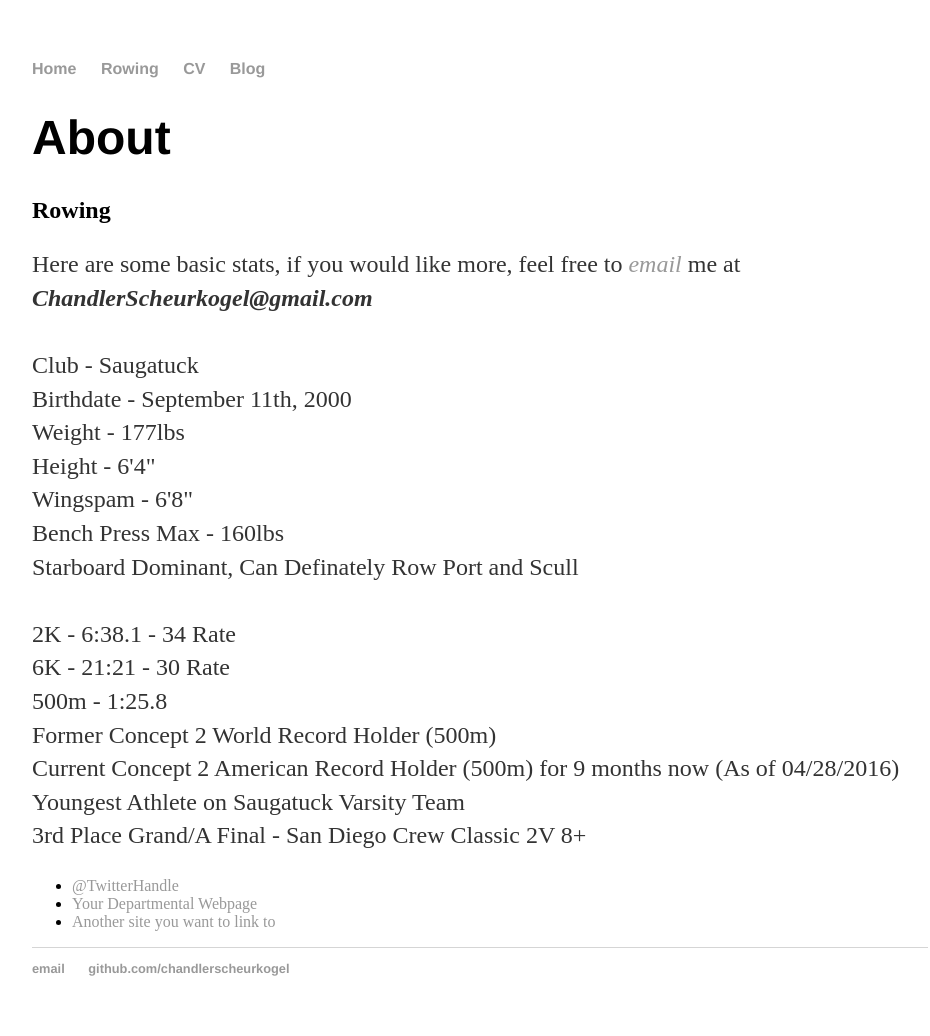
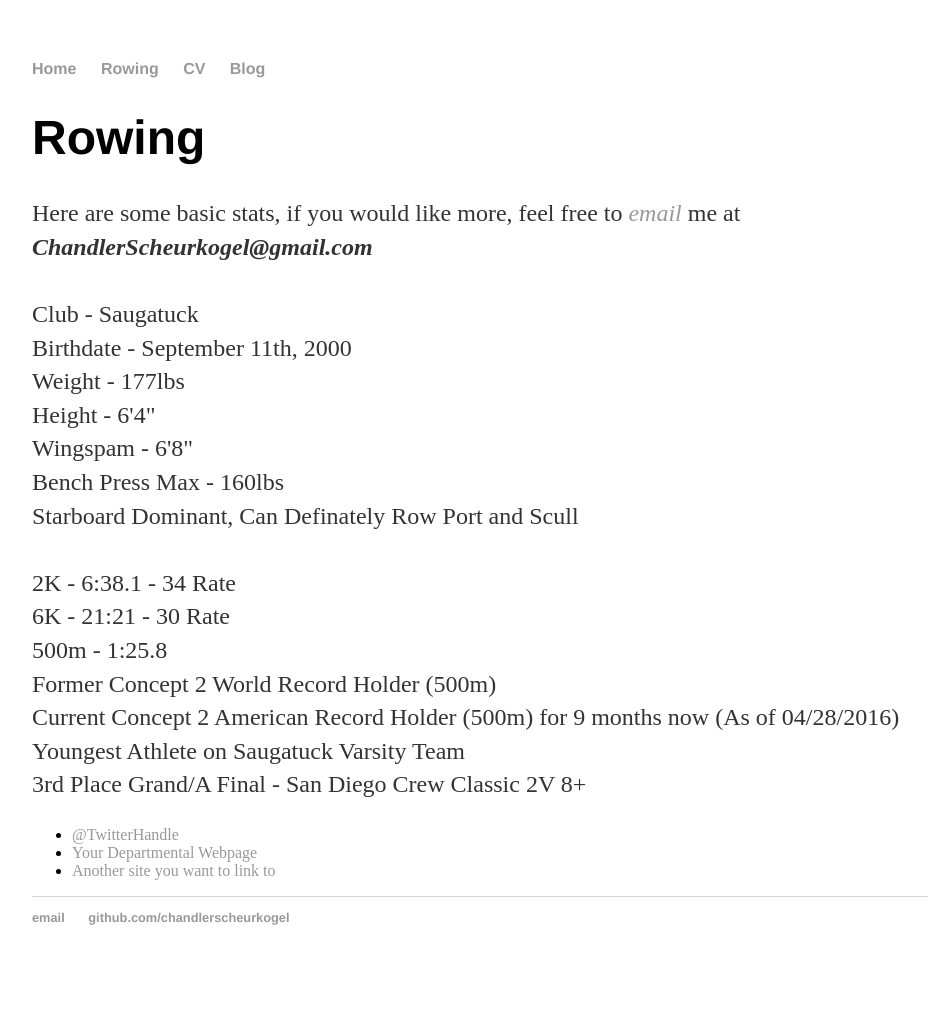
Before and after one commit to ChandlerScheurkogel/ChandlerScheurkogel.github.io, a Jekyll site: the page built from about/index.html, in a window 1280 px wide. Shown: the whole page, without its empty margins (160-1090 px from the left). Built offline with Jekyll 4.4.1, drawn with Linux system fonts in a browser that asks for light colours; after the commit the page ends 985 px from its top, so only the background shows below that.

Commit message:
Update index.html

```diff
--- a/about/index.html
+++ b/about/index.html
@@ -3,10 +3,8 @@
 title: About Chandler Scheurkogel
 ---
 
-		<div class="about">
-			<h1>About</h1>
-
-			<h2>Rowing</h2>
+		<div class="Rowing">
+			<h1>Rowing</h1>
 
 			<p>Here are some basic stats, if you would like more, feel free to <a href="mailto:chandlerscheurkogel@gmail.com"><i>email</i></a> me at <b><i>ChandlerScheurkogel@gmail.com</i></b><BR> <BR> Club - Saugatuck<BR>Birthdate - September 11th, 2000<BR>Weight - 177lbs<BR>Height - 6'4"<BR>Wingspam - 6'8"<BR>Bench Press Max - 160lbs<BR>Starboard Dominant, Can Definately Row Port and Scull<BR><BR>2K - 6:38.1 - 34 Rate<BR>6K - 21:21 - 30 Rate<BR>500m - 1:25.8<BR>Former Concept 2 World Record Holder (500m)<BR>Current Concept 2 American Record Holder (500m) for 9 months now (As of 04/28/2016)<BR>Youngest Athlete on Saugatuck Varsity Team<BR>3rd Place Grand/A Final - San Diego Crew Classic 2V 8+<BR></p>
 
```
